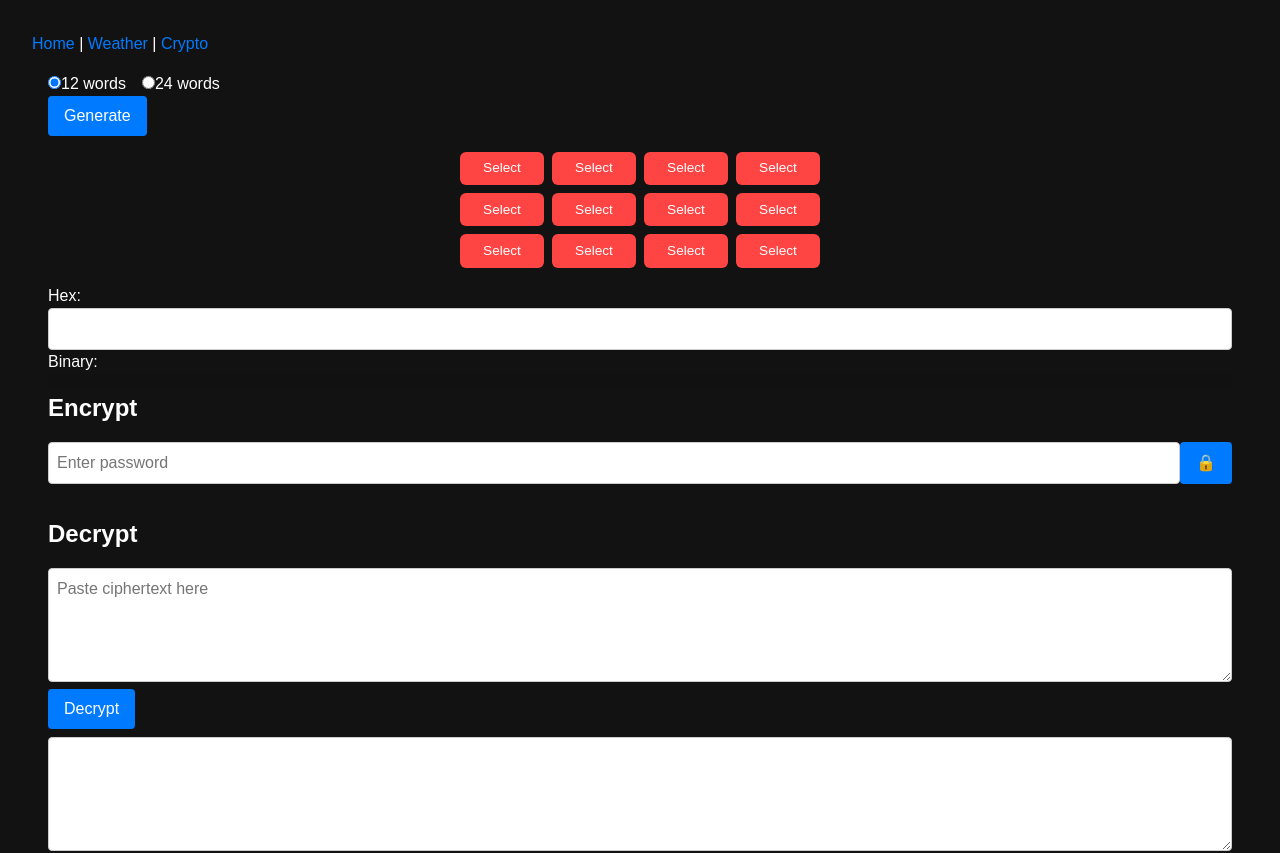
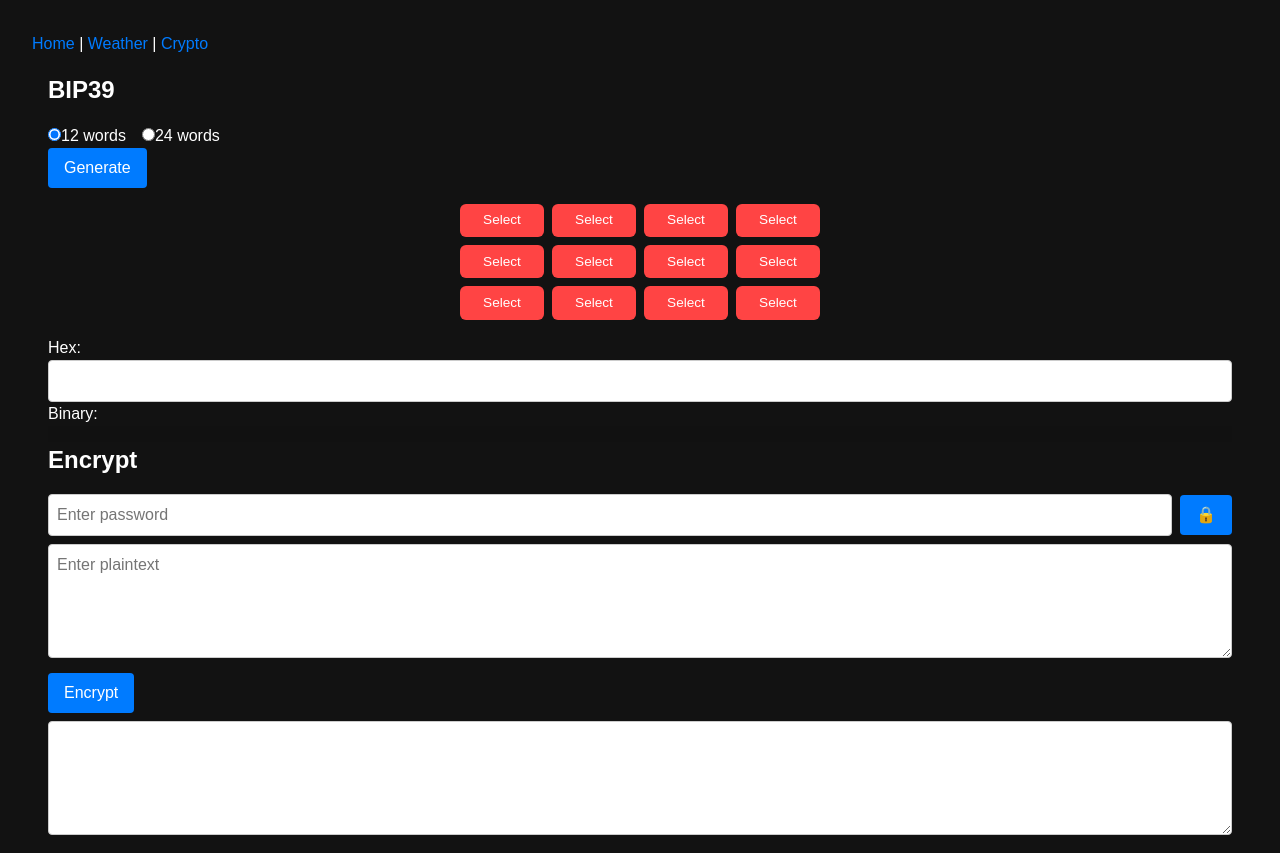
Before and after one commit to myep1/mikeyep.com, a React (Vite) app: page /#/dashboard/crypto in a window 1280 px wide. Shown: the top 853 px of the page. Built offline with nearby package versions, Linux system fonts and the light colour scheme.

Commit message:
made PT boz always visible

```diff
--- a/src/components/Crypto/AES256GCM.jsx
+++ b/src/components/Crypto/AES256GCM.jsx
@@ -1,8 +1,6 @@
 import { useState, useEffect, useMemo } from "react";
-import SecretKey from "./SecretKey";
 
-export default function AES256GCM({ onKeyReady, defaultPassword, children }) {
-  const [password, setPassword] = useState(defaultPassword || "");
+export default function AES256GCM({ onKeyReady, password, children }) {
   const [keyInfo, setKeyInfo] = useState(null);
 
   const salt = useMemo(() => crypto.getRandomValues(new Uint8Array(16)), []);
@@ -29,10 +27,5 @@ export default function AES256GCM({ onKeyReady, defaultPassword, children }) {
     deriveKey();
   }, [password, salt, iv, onKeyReady]);
 
-  return (
-    <>
-      <SecretKey onPassword={setPassword} preset={defaultPassword} />
-      {keyInfo && children?.(keyInfo)}
-    </>
-  );
+  return children?.(keyInfo, password);
 }
--- a/src/components/Crypto/Crypto.jsx
+++ b/src/components/Crypto/Crypto.jsx
@@ -7,6 +7,7 @@ import BIP39Panel from "./BIP39/BIP39Panel";
 export default function Crypto() {
   return (
     <div style={{ padding: "1rem" }}>
+      <h2>BIP39</h2>
       <BIP39Panel />
       <h2>Encrypt</h2>
       <Encrypt />
--- a/src/components/Crypto/Encrypt.jsx
+++ b/src/components/Crypto/Encrypt.jsx
@@ -5,6 +5,8 @@ function Encrypt() {
   const [keyInfo, setKeyInfo] = useState(null);
   const [plaintext, setPlaintext] = useState("");
   const [ciphertext, setCiphertext] = useState("");
+  const [password, setPassword] = useState("");
+  const [showPassword, setShowPassword] = useState(false);
 
   const enc = new TextEncoder();
   const toBase64 = (buf) => btoa(String.fromCharCode(...new Uint8Array(buf)));
@@ -21,9 +23,21 @@ function Encrypt() {
   };
 
   return (
-    <AES256GCM onKeyReady={setKeyInfo}>
+      <AES256GCM onKeyReady={setKeyInfo} password={password}>
       {() => (
         <div>
+          <div style={{ display: "flex", alignItems: "center", marginBottom: "0.5rem" }}>
+            <input
+              type={showPassword ? "text" : "password"}
+              placeholder="Enter password"
+              value={password}
+              onChange={(e) => setPassword(e.target.value)}
+              style={{ width: "100%" }}
+            />
+            <button onClick={() => setShowPassword((v) => !v)} style={{ marginLeft: "0.5rem" }}>
+              {showPassword ? "👁️" : "🔒"}
+            </button>
+          </div>
           <textarea
             value={plaintext}
             onChange={(e) => setPlaintext(e.target.value)}
@@ -31,7 +45,7 @@ function Encrypt() {
             rows={4}
             style={{ width: "100%" }}
           />
-          <button onClick={encrypt}>Encrypt</button>
+          <button onClick={encrypt} style={{ marginTop: "0.5rem" }}>Encrypt</button>
           <textarea
             value={ciphertext}
             readOnly
@@ -43,4 +57,5 @@ function Encrypt() {
     </AES256GCM>
   );
 }
+
 export default Encrypt;
```
